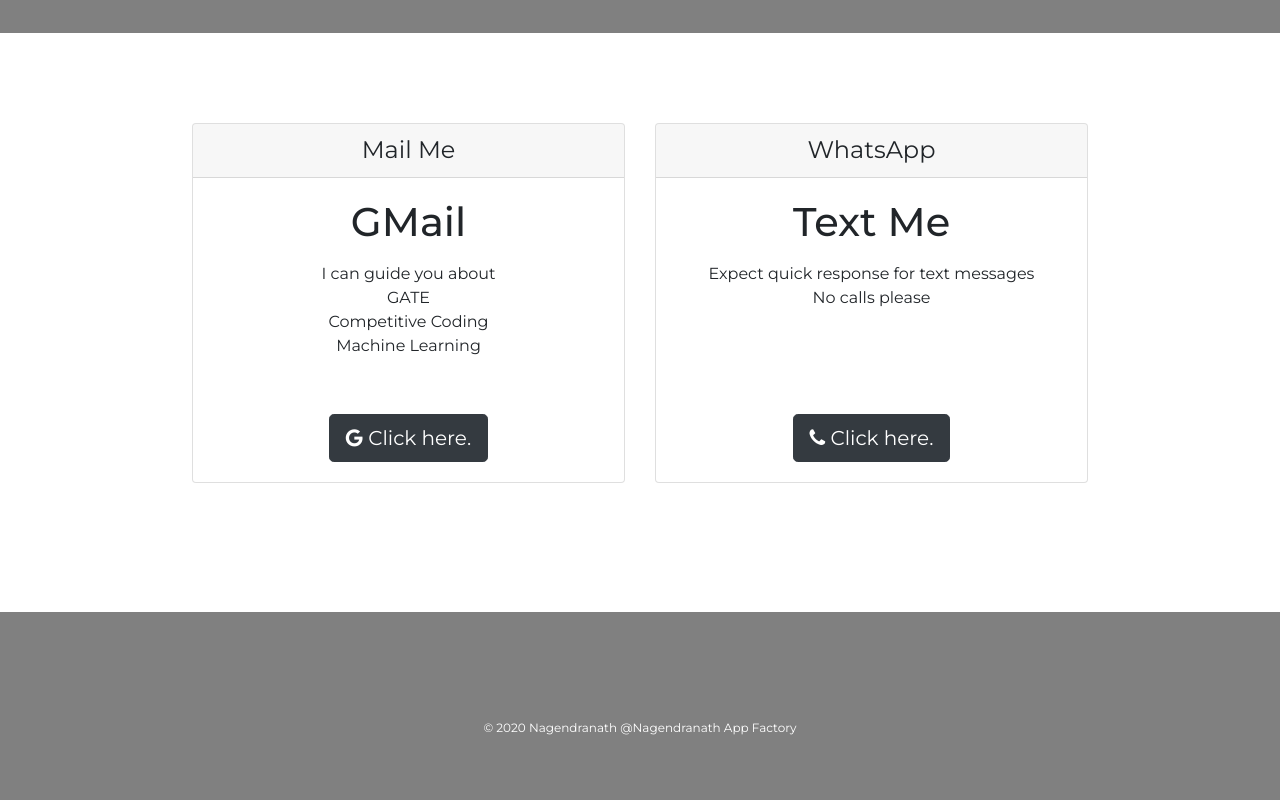
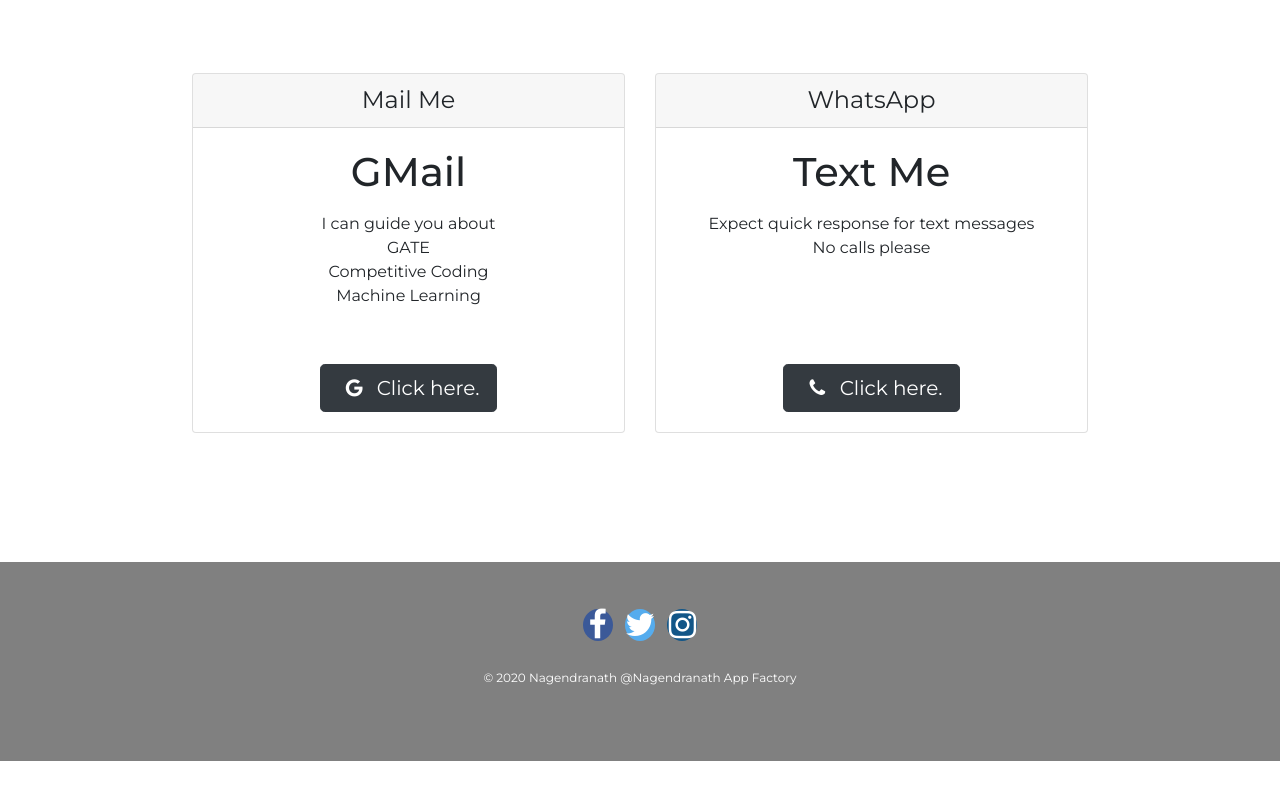
Before and after one commit to nagendranathyr/profile, a plain HTML site: page index.html in a window 1280 px wide. Shown: the part 1738-2538 px from the top of the page. After the commit the page ends 2499 px from the top, so only its background shows below. Drawn offline with nearby package versions, Linux system fonts and the light colour scheme.

Commit message:
Add files via upload

```diff
--- a/css/styles.css
+++ b/css/styles.css
@@ -10,7 +10,7 @@ p {
 
 /* navigation Bar */
 .container-fluid {
-  padding: 3% 15%;
+  padding: 3% 12%;
 }
 
 .intro {
@@ -59,6 +59,7 @@ p {
   width: 80%;
   transform: rotate(0deg);
   position: absolute;
+  text-align: left;
 }
 
 /* Education Section */
@@ -76,10 +77,6 @@ p {
 
 .my_education_class {
   padding: 5%;
-}
-
-.university_hover_class:hover {
-  transform: scale(1.5);
 }
 
 
@@ -121,22 +118,47 @@ p {
   font-size: 2rem;
 }
 
-.social-media-icon {
-  padding: 20px 10px;
+
+/* Social Media Icons Footer */
+.fa {
+  padding: 0px;
+  font-size: 20px;
+  width: 30px;
+  text-align: center;
+  text-decoration: none;
+  margin: 5px 2px;
+  border-radius: 100%;
 }
 
+.fa:hover {
+    opacity: 0.7;
+}
+
+.fa-facebook {
+  background: #3B5998;
+  color: white;
+}
+
+.fa-instagram {
+  background: #125688;
+  color: white;
+}
+
+.fa-twitter {
+  background: #55ACEE;
+  color: white;
+}
 
 /* Media Queries */
-@media (max-width: 1028px) {
+@media (max-width: 900px) {
 
   .lowerpixel {
     text-align: center;
   }
 
   .profile-pic {
-    width: 80%;
-    transform: rotate(0deg);
     position: static; <!--This is the actual change-->
     text-align: center;
+    width: 80%;
   }
 }
--- a/index.html
+++ b/index.html
@@ -56,7 +56,7 @@
           <a href="https://github.com/nagendranathyr" class="btn btn-outline-light btn-lg my_custom_class"><i class="fa fa-github" style="font-size:20px"></i> Github</a>
         </div>
 
-        <div class="col-lg-6">
+        <div class="col-lg-6" style="text-align: left;">
           <img class="profile-pic" src="images/nagendranath-img.jpg" alt="nagendranath image">
         </div>
       </div>
@@ -69,13 +69,13 @@
   <section id="Education">
     <div class="row">
       <div class="col-lg-6 col-sm-12 my_education_class">
-        <i class="fa fa-graduation-cap fa-4x university_hover_class" style="color:#734046; padding-bottom: 2rem;"></i>
+        <i class="fa fa-graduation-cap fa-4x" style="color:#560d0d; padding-bottom: 2rem; hover"></i>
         <h3 class="degree">B.E. in Computer Science & Engineering.</h3>
         <p>C.M.R. Institute of Technology, Bengaluru.</p>
       </div>
 
       <div class="col-lg-6 col-sm-12 my_education_class">
-        <i class="fa fa-university fa-4x university_hover_class" style="color:#734046; padding-bottom: 2rem;"></i>
+        <i class="fa fa-university fa-4x" style="color:#560d0d; padding-bottom: 2rem;"></i>
         <h3 class="degree">M.E. in Computer Science with Practice School.</h3>
         <p>Birla Institute of Technology & Science, Pilani.</p>
       </div>
@@ -166,9 +166,9 @@
 
 
   <footer id="footer">
-    <i class="fab social-media-icon fa-facebook-square"></i>
-    <i class="fab social-media-icon fa-instagram"></i>
-    <i class="fab social-media-icon fa-twitter-square"></i>
+    <a href="#" class="fa fa-facebook"></a>
+    <a href="#" class="fa fa-twitter"></a>
+    <a href="#" class="fa fa-instagram"></a>
     <p class="copyright">© 2020 Nagendranath @Nagendranath App Factory</p>
   </footer>
 </body>
```
